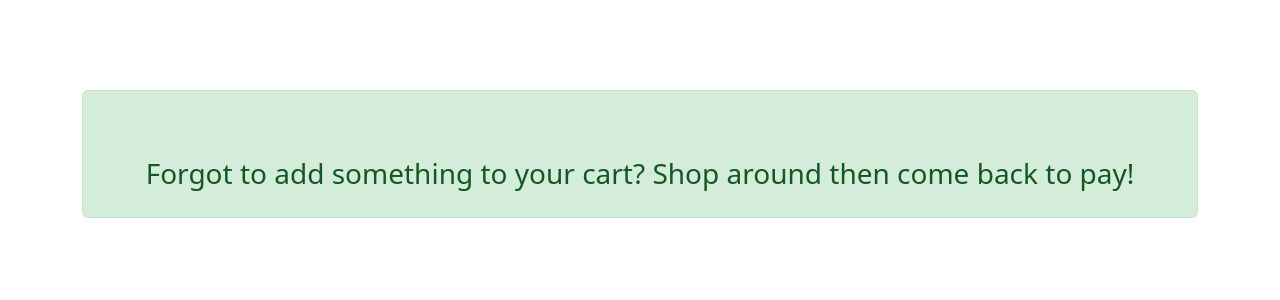
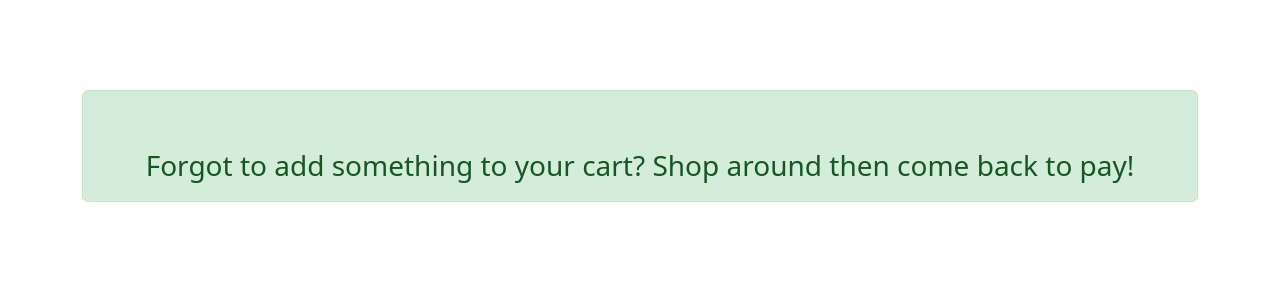
Before and after one commit to devpavth/ShopSwift, a Django app: page /cancel/ in a window 1280 px wide. Shown: the top 300 px of the page. Run offline with Django 5.2, Linux system fonts and the light colour scheme.

Commit message:
Update cancel.html

```diff
--- a/store/templates/store/cancel.html
+++ b/store/templates/store/cancel.html
@@ -17,7 +17,7 @@
         .success-message {
             background-color: #d4edda; /* Bootstrap success alert background color */
             color: #155724; /* Bootstrap success alert text color */
-            padding: 18px;
+            padding: 10px;
             margin-bottom: 20px; /* Add some bottom margin for spacing */
             border: 1px solid #c3e6cb; /* Bootstrap success alert border color */
             border-radius: 6px; /* Bootstrap success alert border radius */
```
